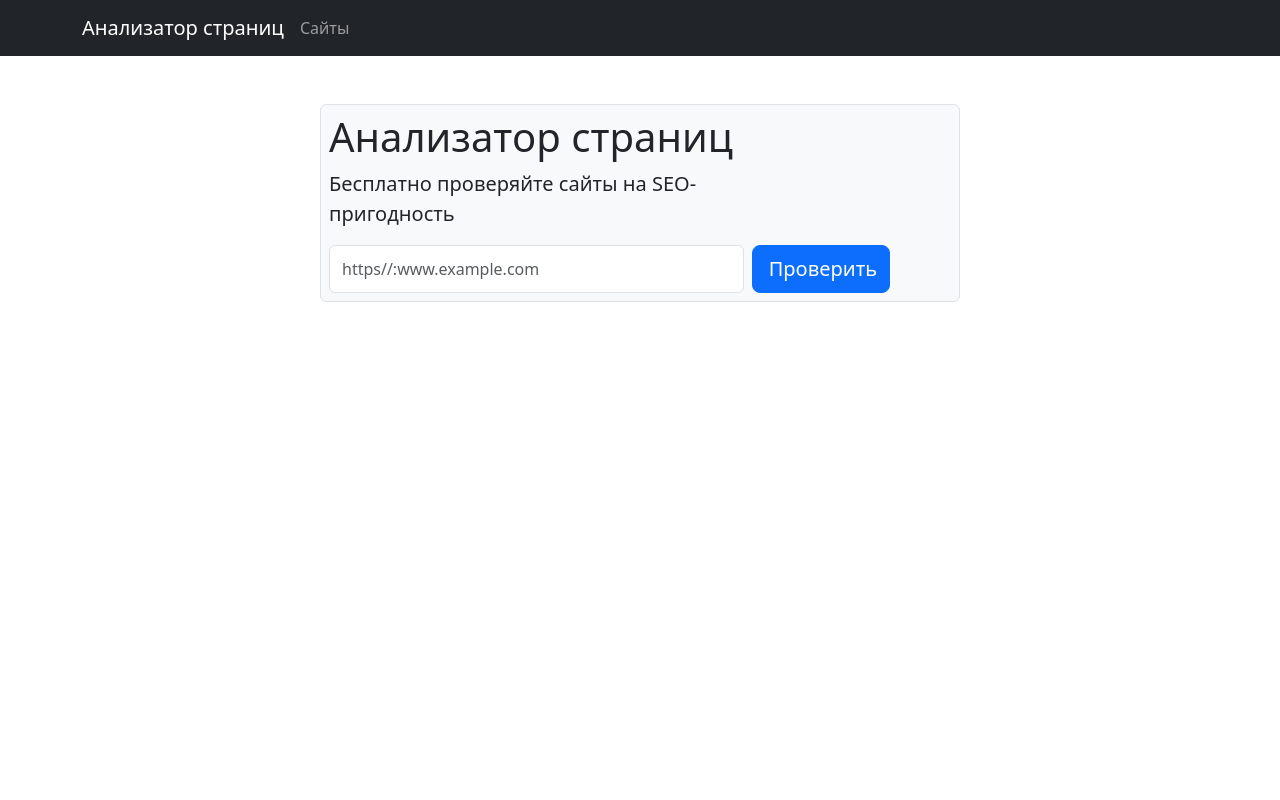
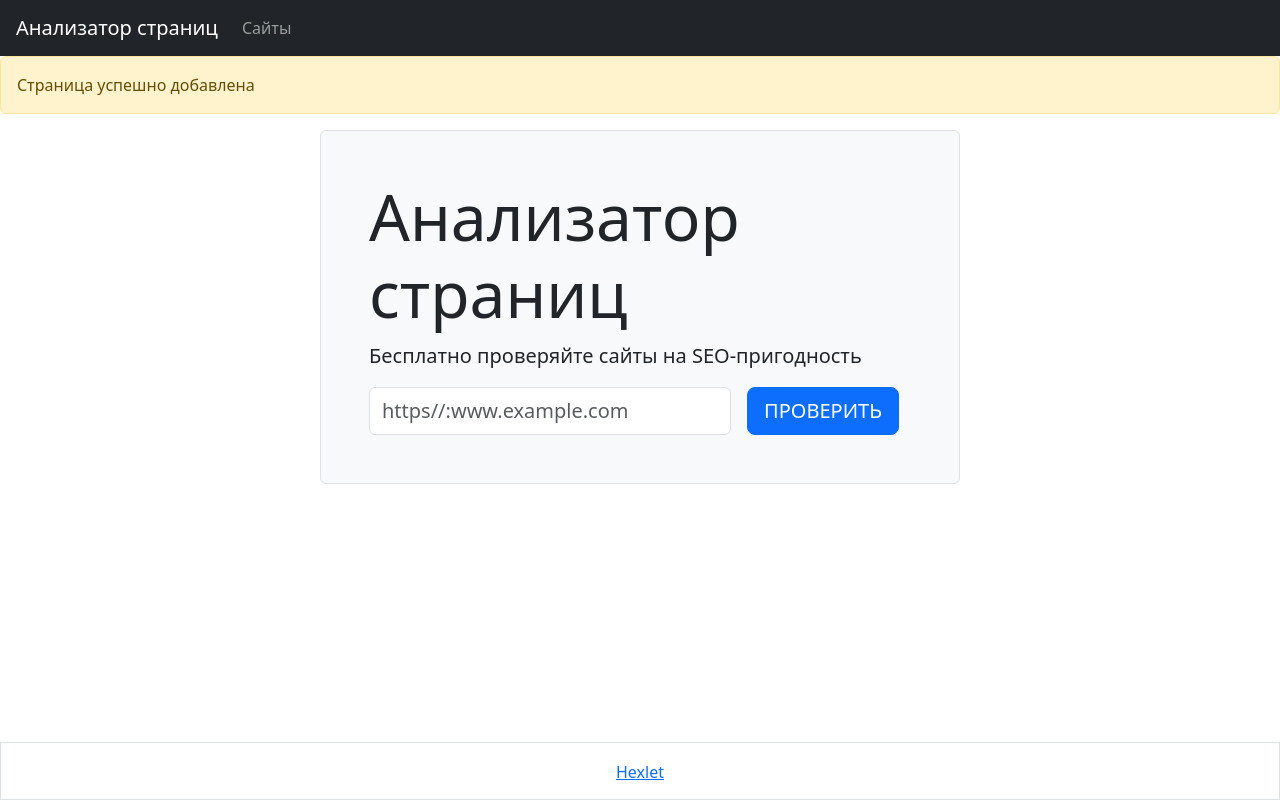
Before and after one commit to ilia-rassolov/python-project-83, a Flask app: page / in a window 1280 px wide. Run offline with Flask 3, Linux system fonts and the light colour scheme; some libraries are stand-ins or nearby versions.

Commit message:
30/01/2025

```diff
--- a/page_analyzer/app.py
+++ b/page_analyzer/app.py
@@ -10,7 +10,7 @@ import os
 from dotenv import load_dotenv
 import psycopg2
 from db import get_db, UrlRepository
-from validator_db import validate
+from validator import validate
 
 
 app = Flask(__name__)
@@ -35,8 +35,9 @@ def add_url():
     if errors:
         return render_template('index.html', errors=errors, url=url_data), 422
     repo.save(url_data)
+
     render_template('show.html', url=url_data, errors=errors), 422
-    return redirect(url_for('/urls/<id>'))
+    return redirect(url_for('/urls/<id>'), code=302)
 
 @app.route('/urls/<id>')
 def find_url(id):
--- a/page_analyzer/templates/index.html
+++ b/page_analyzer/templates/index.html
@@ -5,24 +5,41 @@
     <meta name="viewport" content="width=device-width, initial-scale=1">
     <title>Анализатор страниц</title>
     <link href="https://cdn.jsdelivr.net/npm/bootstrap@5.3.2/dist/css/bootstrap.min.css" rel="stylesheet" integrity="sha384-T3c6CoIi6uLrA9TneNEoa7RxnatzjcDSCmG1MXxSR1GAsXEV/Dwwykc2MPK8M2HN" crossorigin="anonymous">
-    <link rel="stylesheet" href="styles.css">
+<!--    <link rel="stylesheet" href="styles.css">-->
   </head>
   <body>
-    <nav class="navbar navbar-expand-lg navbar-dark bg-dark">
-      <div class="container">
-        <a class="navbar-brand" href="#">Анализатор страниц</a>
-        <a class="navbar-nav me-auto  mb-lg-0  nav-link" href="#">Сайты</a>
+    <nav class="navbar navbar-dark bg-dark">
+      <a class="navbar-brand ms-3" href="#">Анализатор страниц</a>
+      <a class="navbar-nav me-auto nav-link ms-2" href="#">Сайты</a>
+    </nav>
+    <div>
+        {% if errors %}
+        <div class="alert alert-danger" role="alert">
+            {{ errors }}
+        </div>
+        {% endif %}
+    </div>
+    <div>
+        {% if not errors %}
+        <div class="alert alert-warning" role="alert">
+          Страница успешно добавлена
+        </div>
+        {% endif %}
+    </div>
+    <div class="container border col-6 mt-3 pt-5 ps-5 pb-5 rounded alt='10' bg-light">
+      <h1 class="display-3 fw-light">Анализатор страниц</h1>
+      <p class="fs-5 fw-light">Бесплатно проверяйте сайты на SEO-пригодность</p>
+      <form class="d-flex" action="/" method="post">
+
+<!--        <label for="url" class=""></label>-->
+        <input class="form-control fs-5" type="url" required name="url" value="" placeholder="https//:www.example.com">
+        <button class="btn btn-primary btn-lg ms-3 me-5 text-uppercase" type="submit">Проверить</button>
+      </form>
+    </div>
+    <nav class="navbar fixed-bottom border">
+      <div class="navbar-brand mx-auto">
+        <a class="fs-6" href="https://ru.hexlet.io/">Hexlet</a>
       </div>
     </nav>
-    <div class="container col-6 my-5 border rounded alt='10' p-2 bg-light">
-      <h1 class="fs-1 fw-light ">Анализатор страниц</h1>
-      <div class="col-lg-8 px-0">
-        <p class="fs-5 fw-light">Бесплатно проверяйте сайты на SEO-пригодность</p>
-        <form class="d-flex" role="search">
-          <input class="col-3 form-control me-2" type="search" placeholder="https//:www.example.com" aria-label="Search">
-          <button type="submit" class="col-4 btn btn-primary btn-lg" value="Submit">Проверить</button>
-        </form>
-      </div>
-    </div>
   </body>
 </html>
--- a/pyproject.toml
+++ b/pyproject.toml
@@ -11,4 +11,5 @@ dependencies = [
     "psycopg2>=2.9.10",
     "pytest-cov>=6.0.0",
     "python-dotenv>=1.0.1",
+    "validators>=0.34.0",
 ]
```
Also changed, not shown: page_analyzer/db.py (+8 -9 lines), page_analyzer/templates/show.html (+25 -14 lines), page_analyzer/validator.py (added, +12 -0 lines), page_analyzer/validator_db.py (deleted, +0 -7 lines), 2 other files.
